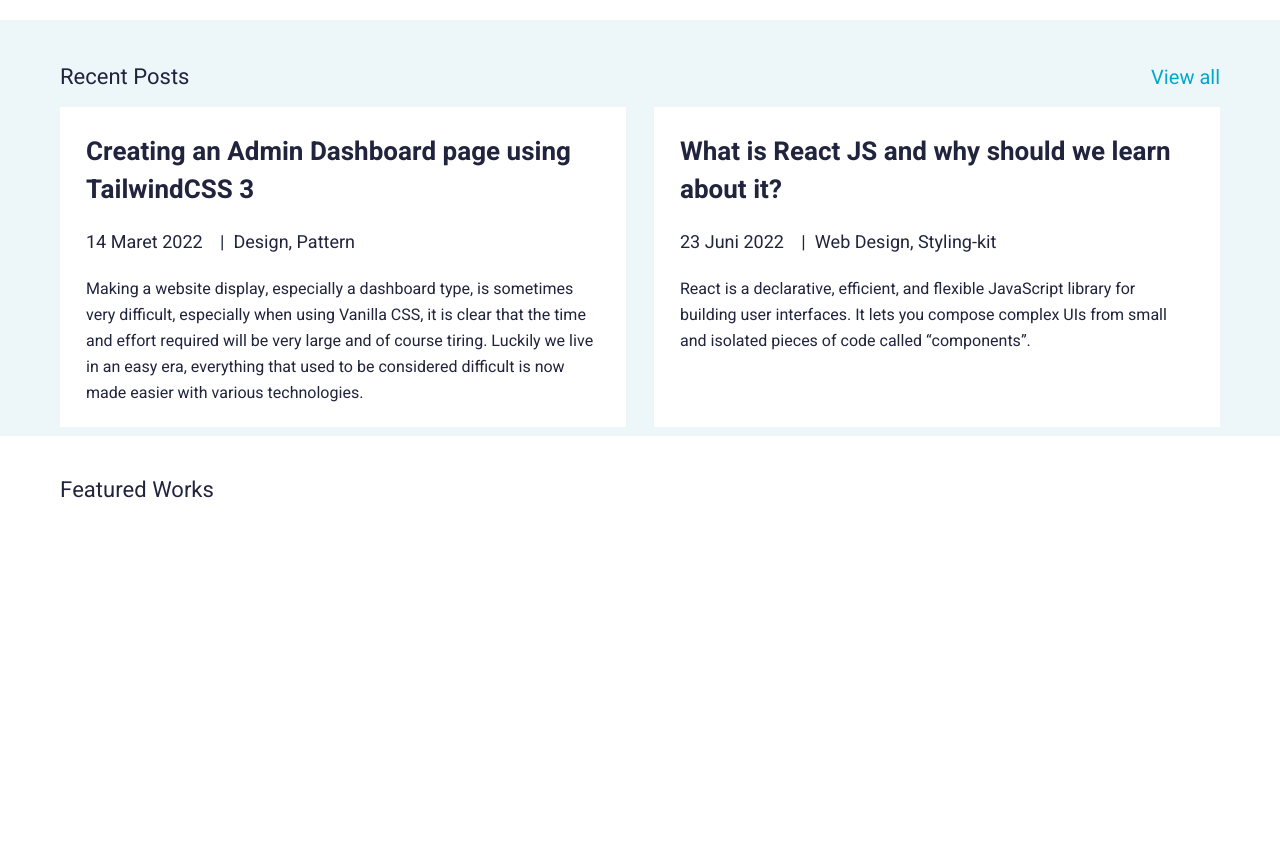
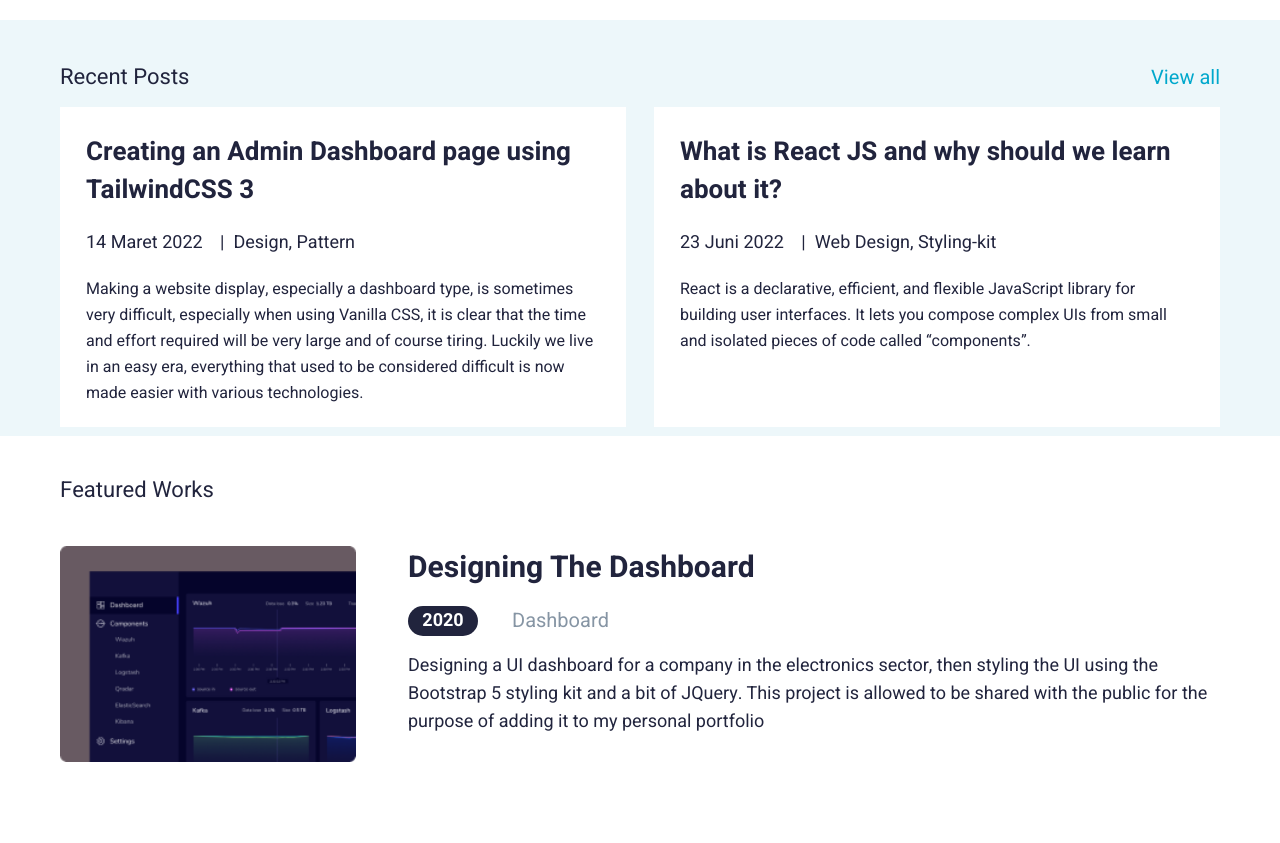
Before and after one commit to tamathecxder/simple-portfolio-ui, a plain HTML site: page index.html in a window 1280 px wide. Shown: the part 854-1697 px from the top of the page. Drawn offline with Linux system fonts and the light colour scheme.

Commit message:
Menyelesaikan styling pada komponen works project

```diff
--- a/assets/css/style.css
+++ b/assets/css/style.css
@@ -243,6 +243,68 @@ article #works .works-information .featured-works span {
   color: var(--dark-color);
 }
 
+article #works .works-project {
+  display: flex;
+  justify-content: center;
+  align-items: center;
+}
+
+article #works .works-project .project-image {
+  width: 30%;
+  height: 320px;
+  background-color: #fff;
+  padding: 26px 0;
+}
+
+article #works .works-project .project-image img {
+  width: 85%;
+}
+
+article #works .works-project .project-description {
+  width: 70%;
+  height: 320px;
+  background-color: #fff;
+  padding: 26px 0;
+  color: var(--dark-color);
+}
+
+article #works .works-project .project-description h2 {
+  font-size: 30px;
+  font-weight: 700;
+  margin-bottom: 16px;
+}
+
+article #works .works-project .project-description .more-info {
+  display: flex;
+  flex-direction: row;
+  gap: 34px;
+  margin-bottom: 16px;
+}
+
+article #works .works-project .project-description .more-info .pill {
+  width: 70px;
+  height: 30px;
+  text-align: center;
+  line-height: 30px;
+  font-size: 18px;
+  font-weight: 700;
+  color: #fff;
+  border-radius: 40px;
+  background-color: var(--dark-color);
+}
+
+article #works .works-project .project-description .more-info .category {
+  height: 30px;
+  color: var(--light-color);
+  font-size: 20px;
+  font-weight: 400;
+}
+
+article #works .works-project .project-description .project-text {
+  font-size: 18px;
+  font-weight: 400;
+  line-height: 28px;
+}
 
 
 
--- a/index.html
+++ b/index.html
@@ -24,10 +24,10 @@
             <a href="#home" class="navbar-item">Home</a>
           </li>
           <li>
-            <a href="" class="navbar-item">Works</a>
+            <a href="#blog" class="navbar-item">Blog</a>
           </li>
           <li>
-            <a href="" class="navbar-item">Blog</a>
+            <a href="#works" class="navbar-item">Works</a>
           </li>
           <li>
             <a href="" class="navbar-item">Contact</a>
@@ -122,10 +122,17 @@
         </div>
         <div class="works-project">
           <div class="project-image">
-
+            <img src="./assets/img/project1.png" alt="project1">
           </div>
           <div class="project-description">
-
+            <h2>Designing The Dashboard</h2>
+            <div class="more-info">
+              <span class="pill">2020</span>
+              <span class="category">Dashboard</span>
+            </div>
+            <p class="project-text">
+              Designing a UI dashboard for a company in the electronics sector, then styling the UI using the Bootstrap 5 styling kit and a bit of JQuery. This project is allowed to be shared with the public for the purpose of adding it to my personal portfolio
+            </p>
           </div>
         </div>
       </div>
```
Also changed, not shown: assets/img/project1.png (added), assets/img/project2.png (added), assets/img/project3.png (added).
